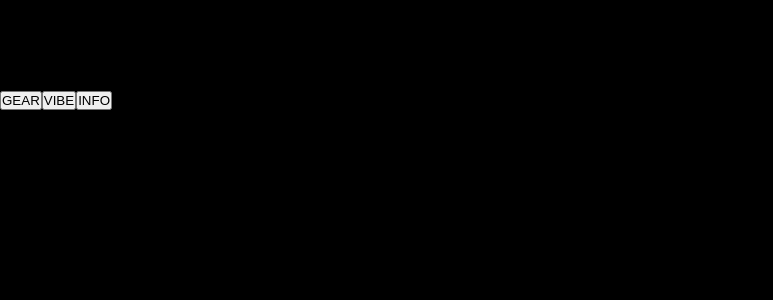
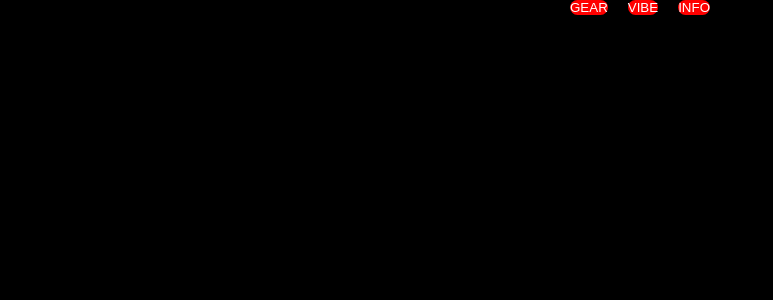
Before and after one commit to Kaydjen/personal-site, a Next.js app: page / in a window 1280 px wide. Shown: the top 300 px of the page, without its empty margins (0-773 px from the left). Built offline with nearby package versions, Linux system fonts and the light colour scheme.

Commit message:
feat: add there buttons: "gear", "vibe",  "info"

```diff
--- a/app/page.module.css
+++ b/app/page.module.css
@@ -7,6 +7,16 @@
 .navv {
   display: flex;
   flex-direction: row;
+  justify-content: center;
   align-items: center;
-  height: 200px;
+  gap: 20px;
 }
+
+
+.tab {
+  background: red;
+  color: #fff;
+  border: none;
+  padding: 10px 20;
+  border-radius: 20px;
+}
--- a/app/page.tsx
+++ b/app/page.tsx
@@ -5,9 +5,9 @@
   return (
     <div className={styles.page}>
       <nav className={styles.navv}>
-        <button>GEAR</button>
-        <button>VIBE</button>
-        <button>INFO</button>
+        <button className={styles.tab}>GEAR</button>
+        <button className={styles.tab}>VIBE</button>
+        <button className={styles.tab}>INFO</button>
       </nav>
     </div>
   );
```
